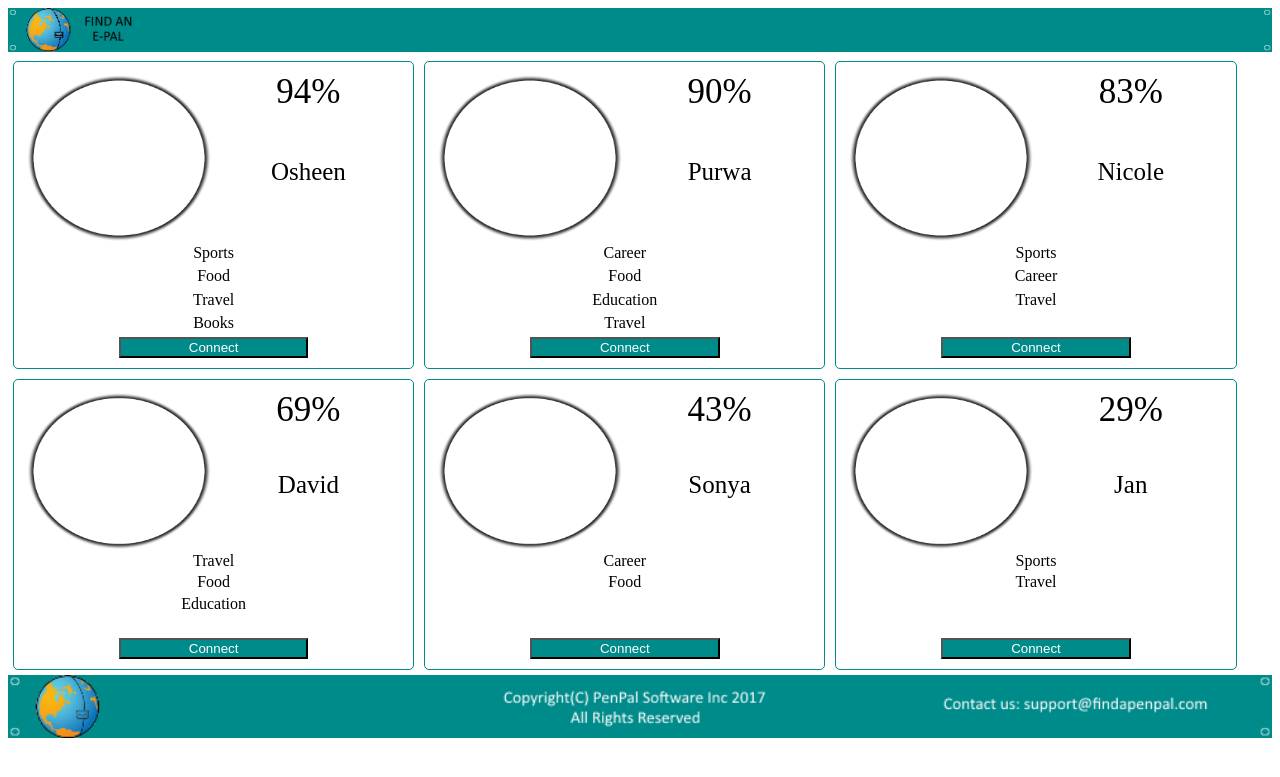
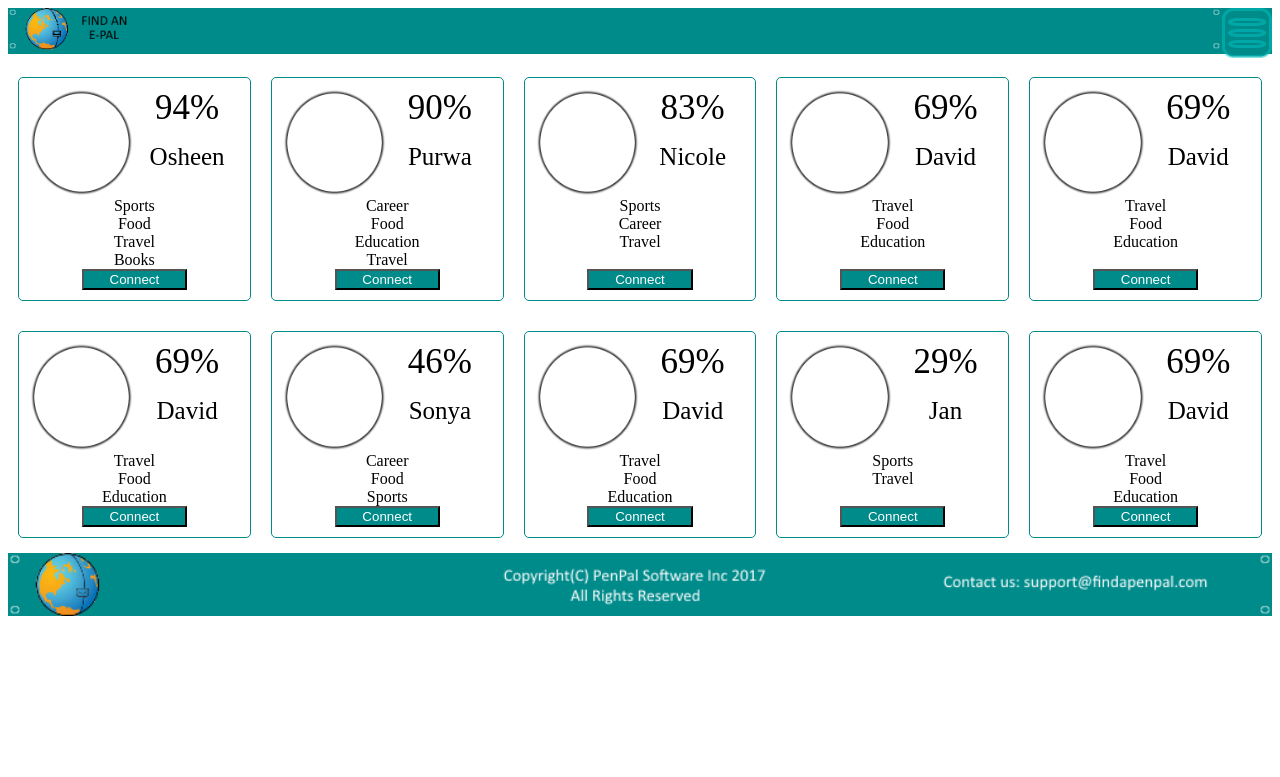
Before and after one commit to rmit-s3585659-nicole-renner/penpals, a PHP site: page /makeFriend.html in a window 1280 px wide. Shown: the top 777 px of the page. Run offline with PHP 8.4, Linux system fonts and the light colour scheme.

Commit message:
minor updates to all html

```diff
--- a/css/makeFriend.css
+++ b/css/makeFriend.css
@@ -3,17 +3,32 @@
     border: 1px solid #008B8B;
     display: flex;
     flex-direction: column;
+    margin: 0;
+    padding: 0;
+    border: 0;
+    outline: 0;
+    min-height: 100%;
+    overflow: auto;
+}
+
+header {
+    display: block;
+    width: 100%;
+    background: #008B8B;
 }
 
 .mainSection {
+    width: 100%;
     flex: 1;
     display: flex;
     flex-direction: row;
 }
 
 article {
-    margin: 5px;
-    width: 30%;
+    margin: 10px;
+    margin-top: 15px;
+    margin-bottom: 15px;
+    width: 25%;
     border: 1px solid #008B8B;
     border-radius: 5px;
     display: flex;
@@ -41,7 +56,7 @@ article section {
     width: 50%;
 }
 
-img {
+.upper img {
     width: 100%;
     height: 100%;
 }
--- /dev/null
+++ b/css/menuDropdown.css
@@ -0,0 +1,71 @@
+#primary_nav_wrap {
+    float: right;
+}
+
+#primary_nav_wrap ul {
+    list-style: none;
+    position: relative;
+    float: left;
+    margin: 0;
+    padding: 0
+}
+
+#innerUl {
+    border: 1px solid #00B8B8;
+}
+
+#primary_nav_wrap ul a {
+    display: block;
+    color: #000000;
+    text-decoration: none;
+    font-weight: 700;
+    font-size: 12px;
+    line-height: 32px;
+    padding: 0;
+    font-family: "HelveticaNeue", "Helvetica Neue", Helvetica, Arial, sans-serif
+}
+
+#primary_nav_wrap ul li {
+    position: relative;
+    float: left;
+    margin: 0;
+    padding: 0
+}
+
+#primary_nav_wrap ul li.current-menu-item {
+    background: #ddd
+}
+
+#innerUl li:hover {
+    background: #00B8B8;
+    color: #FFFFFF;
+}
+
+#primary_nav_wrap ul ul {
+    display: none;
+    position: absolute;
+    top: 100%;
+    /*left: 0;*/
+    right: 0;
+    background: #fff;
+    padding: 0
+}
+
+#primary_nav_wrap ul ul li {
+    float: none;
+    width: 200px
+}
+
+#primary_nav_wrap ul ul a {
+    line-height: 120%;
+    padding: 10px 15px
+}
+
+#primary_nav_wrap ul ul ul {
+    top: 0;
+    left: 100%
+}
+
+#primary_nav_wrap ul li:hover>ul {
+    display: block
+}
--- a/makeFriend.html
+++ b/makeFriend.html
@@ -5,74 +5,27 @@
     <meta charset="UTF-8">
     <title>Make Friends</title>
     <link rel="stylesheet" type="text/css" href="css/makeFriend.css">
+    <link rel="stylesheet" type="text/css" href="css/menuDropdown.css">
 </head>
 
 <body>
     <header>
-        <img alt="Header" src="images/Header.png" width="100%" />
+        <img alt="Header" src="images/header.png" width="96%" />
+        <span id="primary_nav_wrap" width="5%">
+            <ul>
+                <li>
+                    <img src="images/MenuDropDown.png">
+                    <ul id="innerUl">
+                        <li><a href="profile.html">Profile</a></li>
+                        <li><a href="#">Messages</a></li>
+                        <li><a href="makeFriend.html">Make Friends</a></li>
+                        <li><a href="index.html">Logout</a></li>
+                    </ul>
+                </li>
+            </ul>
+        </span>
     </header>
-    <!--<table>
-        <tr>
-            <td>
-                <div>
-                    <span class="figureDiv">
-                    <img src="images/profile_photo.png" alt="Photo" width="50px" height="50px">
-                </span>
-                    <span class="nameDiv">
-                    <aside>94%</aside>
-                    <aside>Purwa</aside>
-                </span>
-                </div>
-                <section class="lower">
-                    <div>Sports</div>
-                    <div>Food</div>
-                    <div>Travel</div>
-                    <div>Books</div>
-                </section>
-            </td>
-            <td>
-                <div>
-                    <span class="figureDiv">
-                    <img src="images/profile_photo.png" alt="Photo" width="50px" height="50px">
-                </span>
-                    <span class="nameDiv">
-                    <aside>94%</aside>
-                    <aside>Purwa</aside>
-                </span>
-                </div>
-                <section class="lower">
-                    <div>Sports</div>
-                    <div>Food</div>
-                    <div>Travel</div>
-                    <div>Books</div>
-                </section>
-            </td>
-            <td>
-                <div>
-                    <span class="figureDiv">
-                    <img src="images/profile_photo.png" alt="Photo" width="50px" height="50px">
-                </span>
-                    <span class="nameDiv">
-                    <aside>94%</aside>
-                    <aside>Purwa</aside>
-                </span>
-                </div>
-                <section class="lower">
-                    <div>Sports</div>
-                    <div>Food</div>
-                    <div>Travel</div>
-                    <div>Books</div>
-                </section>
-            </td>
-        </tr>
-        <tr>
-            <td></td>
-            <td></td>
-            <td></td>
-        </tr>
-    </table>-->
     <section class="mainSection">
-
         <article>
             <section class="upper">
                 <div>
@@ -127,6 +80,42 @@
             </section>
             <input name="commit" onclick="" type="button" value="Connect" />
         </article>
+        <article>
+            <section class="upper">
+                <div>
+                    <img src="images/profile_photo.png" alt="Photo" width="50px" height="50px">
+                </div>
+                <div class="textDiv">
+                    <text>69%</text>
+                    <text>David</text>
+                </div>
+            </section>
+            <section class="lower">
+                <text>Travel</text>
+                <text>Food</text>
+                <text>Education</text>
+                <text></text>
+            </section>
+            <input name="commit" onclick="" type="button" value="Connect" />
+        </article>
+        <article>
+            <section class="upper">
+                <div>
+                    <img src="images/profile_photo.png" alt="Photo" width="50px" height="50px">
+                </div>
+                <div class="textDiv">
+                    <text>69%</text>
+                    <text>David</text>
+                </div>
+            </section>
+            <section class="lower">
+                <text>Travel</text>
+                <text>Food</text>
+                <text>Education</text>
+                <text></text>
+            </section>
+            <input name="commit" onclick="" type="button" value="Connect" />
+        </article>
     </section>
     <section class="mainSection">
         <article>
@@ -153,14 +142,32 @@
                     <img src="images/profile_photo.png" alt="Photo" width="50px" height="50px">
                 </div>
                 <div class="textDiv">
-                    <text>43%</text>
+                    <text>46%</text>
                     <text>Sonya</text>
                 </div>
             </section>
             <section class="lower">
                 <text>Career</text>
                 <text>Food</text>
+                <text>Sports</text>
                 <text></text>
+            </section>
+            <input name="commit" onclick="" type="button" value="Connect" />
+        </article>
+        <article>
+            <section class="upper">
+                <div>
+                    <img src="images/profile_photo.png" alt="Photo" width="50px" height="50px">
+                </div>
+                <div class="textDiv">
+                    <text>69%</text>
+                    <text>David</text>
+                </div>
+            </section>
+            <section class="lower">
+                <text>Travel</text>
+                <text>Food</text>
+                <text>Education</text>
                 <text></text>
             </section>
             <input name="commit" onclick="" type="button" value="Connect" />
@@ -183,6 +190,24 @@
             </section>
             <input name="commit" onclick="" type="button" value="Connect" />
         </article>
+        <article>
+            <section class="upper">
+                <div>
+                    <img src="images/profile_photo.png" alt="Photo" width="50px" height="50px">
+                </div>
+                <div class="textDiv">
+                    <text>69%</text>
+                    <text>David</text>
+                </div>
+            </section>
+            <section class="lower">
+                <text>Travel</text>
+                <text>Food</text>
+                <text>Education</text>
+                <text></text>
+            </section>
+            <input name="commit" onclick="" type="button" value="Connect" />
+        </article>
     </section>
     <footer>
         <img alt="Footer" src="images/Footer.png" width="100%" />
--- a/signup.html
+++ b/signup.html
@@ -412,7 +412,8 @@
                     </div>
 
                     <div class="submit">
-                        <input name="commit" onclick="submitAction()" type="submit" value="Create my account" />
+                        <input name="commit" onClick="submitAction()" type="submit" value="Create my account" />
+                        <input name="cancel" onClick="document.location.href='index.html'" type="button" value="Cancel" />
                     </div>
                 </fieldset>
             </form>
```
Also changed, not shown: css/profile.css (+67 -74 lines), profile.html (+31 -15 lines).
